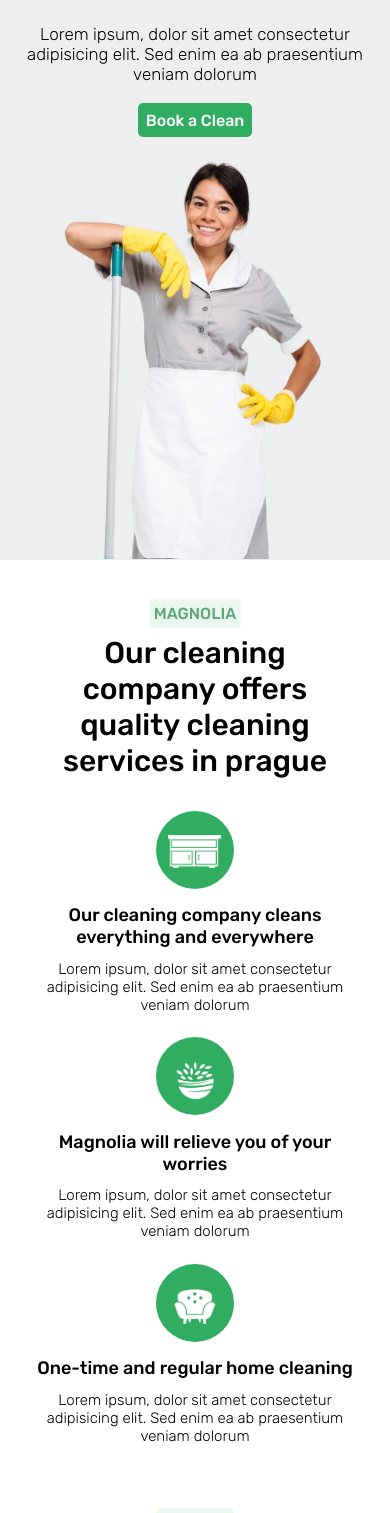
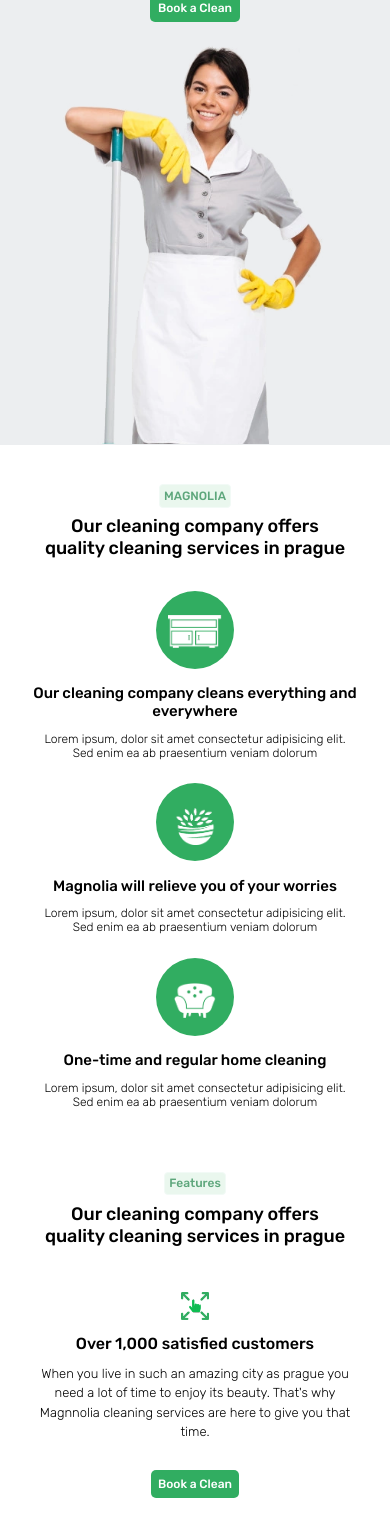
Before and after one commit to hitman00/cleaning, a Nuxt app: page / in a window 390 px wide. Shown: the part 211-1724 px from the top of the page. Built offline with nearby package versions, Linux system fonts and the light colour scheme.

Commit message:
responsive changed

```diff
--- a/components/Clean_Company/AboutUs/AboutUs.vue
+++ b/components/Clean_Company/AboutUs/AboutUs.vue
@@ -143,5 +143,20 @@ export default {}
   .about_title {
     margin-right: 0%;
   }
+
+  .about_description {
+    margin: 10% auto;
+  }
+}
+
+@media (max-width: 450px) {
+  .about_title {
+    font-size: 18px;
+  }
+
+  .about_description,
+  .about_btn {
+    font-size: 14px;
+  }
 }
 </style>
--- a/components/Clean_Company/Branding/Branding.vue
+++ b/components/Clean_Company/Branding/Branding.vue
@@ -182,4 +182,23 @@ export default {
     text-align: left;
   }
 }
+
+@media (max-width: 450px) {
+  .brand_title {
+    font-size: 20px;
+  }
+
+  .brand_description {
+    font-size: 14px;
+  }
+  .tip span {
+    width: 25px;
+    height: 25px;
+  }
+
+  .tip_description,
+  .tip {
+    font-size: 13px;
+  }
+}
 </style>
--- a/components/Clean_Company/Company.vue
+++ b/components/Clean_Company/Company.vue
@@ -155,4 +155,19 @@ export default {
     margin-bottom: 4%;
   }
 }
+
+@media (max-width: 450px) {
+  .tag,
+  .services_description {
+    font-size: 12px;
+  }
+
+  .title {
+    font-size: 18px;
+  }
+
+  .services_title {
+    font-size: 15px;
+  }
+}
 </style>
--- a/components/Clean_Company/Features/Features.vue
+++ b/components/Clean_Company/Features/Features.vue
@@ -102,7 +102,7 @@ export default {
   background: #31ad61;
   color: #fff;
   padding: 2%;
-  max-width: max-content;
+  display: inline-block;
   margin-top: 10%;
   cursor: pointer;
   border-radius: 5px;
@@ -143,4 +143,18 @@ export default {
     margin: 5% auto;
   }
 }
+
+@media (max-width: 450px) {
+  .customer_title {
+    font-size: 16px;
+  }
+
+  .customer_description {
+    font-size: 13px;
+  }
+
+  .customer_btn {
+    font-size: 12px;
+  }
+}
 </style>
--- a/components/Footer/Footer.vue
+++ b/components/Footer/Footer.vue
@@ -98,6 +98,7 @@ export default {
   max-width: 1230px;
   margin: 0 auto;
   display: flex;
+  padding: 0 2%;
 }
 
 .share_link {
@@ -261,4 +262,11 @@ export default {
     font-size: 20px;
   }
 }
+
+@media (max-width: 450px) {
+  .description,
+  .copy_right {
+    font-size: 14px;
+  }
+}
 </style>
--- a/components/Slider_Clean/Slider_Clean.vue
+++ b/components/Slider_Clean/Slider_Clean.vue
@@ -57,7 +57,7 @@ export default {
   background: #31ad61;
   color: #fff;
   padding: 2%;
-  max-width: max-content;
+  display: inline-block;
   margin-top: 10%;
   cursor: pointer;
   border-radius: 5px;
@@ -119,4 +119,15 @@ export default {
     margin: 0 auto;
   }
 }
+
+@media (max-width: 450px) {
+  .title {
+    font-size: 20px;
+  }
+
+  .description,
+  .btn {
+    font-size: 12px;
+  }
+}
 </style>
--- a/components/Testimonials/Testimonials.vue
+++ b/components/Testimonials/Testimonials.vue
@@ -92,7 +92,7 @@ export default {
 }
 .boxs {
   display: flex;
-  justify-content: space-between;
+  justify-content: space-around;
   align-items: center;
 }
 
@@ -171,4 +171,19 @@ export default {
     margin-bottom: 3%;
   }
 }
+
+@media (max-width: 450px) {
+  .testimonials_tag,
+  .comment_box {
+    font-size: 12px;
+  }
+
+  .testimonials_title {
+    font-size: 18px;
+  }
+
+  .avrage_star {
+    font-size: 14px;
+  }
+}
 </style>
--- a/components/Transparent/Transparent.vue
+++ b/components/Transparent/Transparent.vue
@@ -49,7 +49,7 @@ export default {
   background: #fff;
   border-radius: 5px;
   color: #31ad61;
-  max-width: max-content;
+  display: inline-block;
   margin: 0 auto;
   padding: 1%;
   cursor: pointer;
@@ -68,4 +68,15 @@ export default {
     font-size: 14px;
   }
 }
+
+@media (max-width: 450px) {
+  .title {
+    font-size: 18px;
+  }
+
+  .description,
+  .btn {
+    font-size: 13px;
+  }
+}
 </style>
--- a/pages/index.vue
+++ b/pages/index.vue
@@ -1,5 +1,5 @@
 <template>
-  <div :class="$style.main">
+  <div>
     <Header />
     <Slider />
     <Company />
@@ -27,9 +27,3 @@ export default {
   },
 }
 </script>
-
-<style lang="scss" module>
-.main {
-  width: 100%;
-}
-</style>
```
